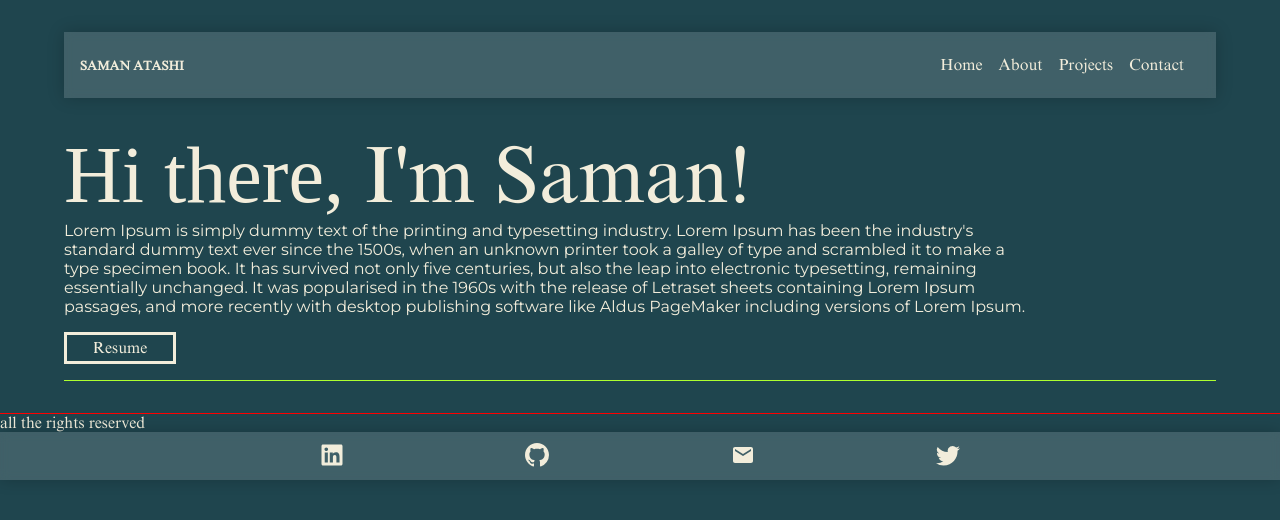
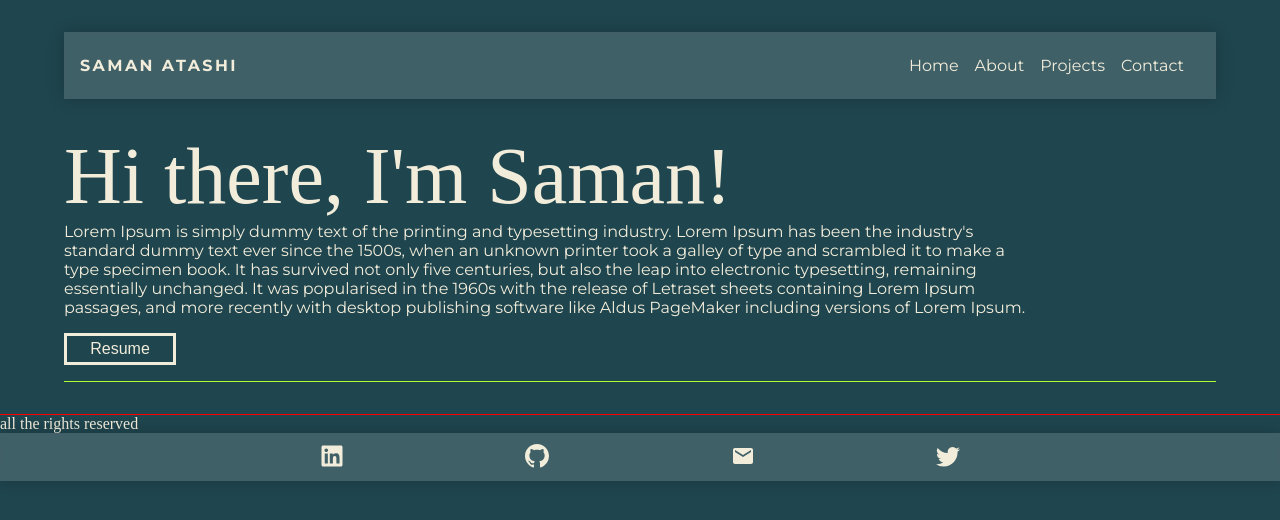
Before and after one commit to SamanAtashi/Portfolio-V.1, a React (Create React App) app: page / in a window 1280 px wide. Shown: the top 520 px of the page. Built offline with nearby package versions, Linux system fonts and the light colour scheme.

Commit message:
Add letter spacing to header of nav

```diff
--- a/src/Components/Navbar/LogoName/LogoName.js
+++ b/src/Components/Navbar/LogoName/LogoName.js
@@ -1,10 +1,10 @@
 import React from 'react';
 import { HashLink } from 'react-router-hash-link';
-import '../LogoName/LogoName.module.css';
+import classes from '../LogoName/LogoName.module.css';
 
 const LogoName = () => {
 	return (
-		<h1>
+		<h1 className={classes.head}>
 			<HashLink smooth to="#">
 				SAMAN ATASHI
 			</HashLink>
--- a/src/Components/Navbar/LogoName/LogoName.module.css
+++ b/src/Components/Navbar/LogoName/LogoName.module.css
@@ -1,4 +1,16 @@
-h1 {
-	font-size: 0.8rem;
-	font-family: 'Montserrat', sans-serif;
+.head {
+	font-size: 80%;
+	letter-spacing: 0.08rem;
 }
+
+@media only screen and (min-width: 425px) {
+	.head {
+		letter-spacing: 0.15rem;
+	}
+}
+
+@media only screen and (min-width: 768px) {
+	.head {
+		font-size: 100%;
+	}
+}
--- a/src/Components/Navbar/Navbar.module.css
+++ b/src/Components/Navbar/Navbar.module.css
@@ -11,6 +11,7 @@
 	background-color: rgba(255, 255, 255, 0.15);
 
 	backdrop-filter: blur(5px);
+	font-family: var(--font-2);
 }
 
 .list {
--- a/src/index.css
+++ b/src/index.css
@@ -29,7 +29,6 @@
 	margin: 0;
 	padding: 0;
 	box-sizing: border-box;
-    font-family: font-1;
 }
 
 *::selection {
```
